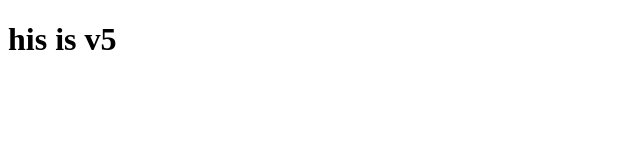
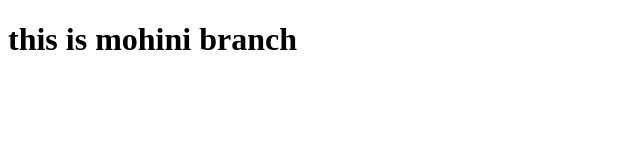
Before and after one commit to mohinikatake160/demo, a plain HTML site: page index.html in a window 1280 px wide. Shown: the whole page, without its empty margins (0-640 px from the left). Drawn offline with Linux system fonts and the light colour scheme.

Commit message:
v1 branch mohini

```diff
--- a/index.html
+++ b/index.html
@@ -6,7 +6,7 @@
     <title>Document</title>
 </head>
 <body>
-    <h1>his is v5</h1>
+    <h1>this is mohini branch</h1>
 
 </body>
 </html>
```
